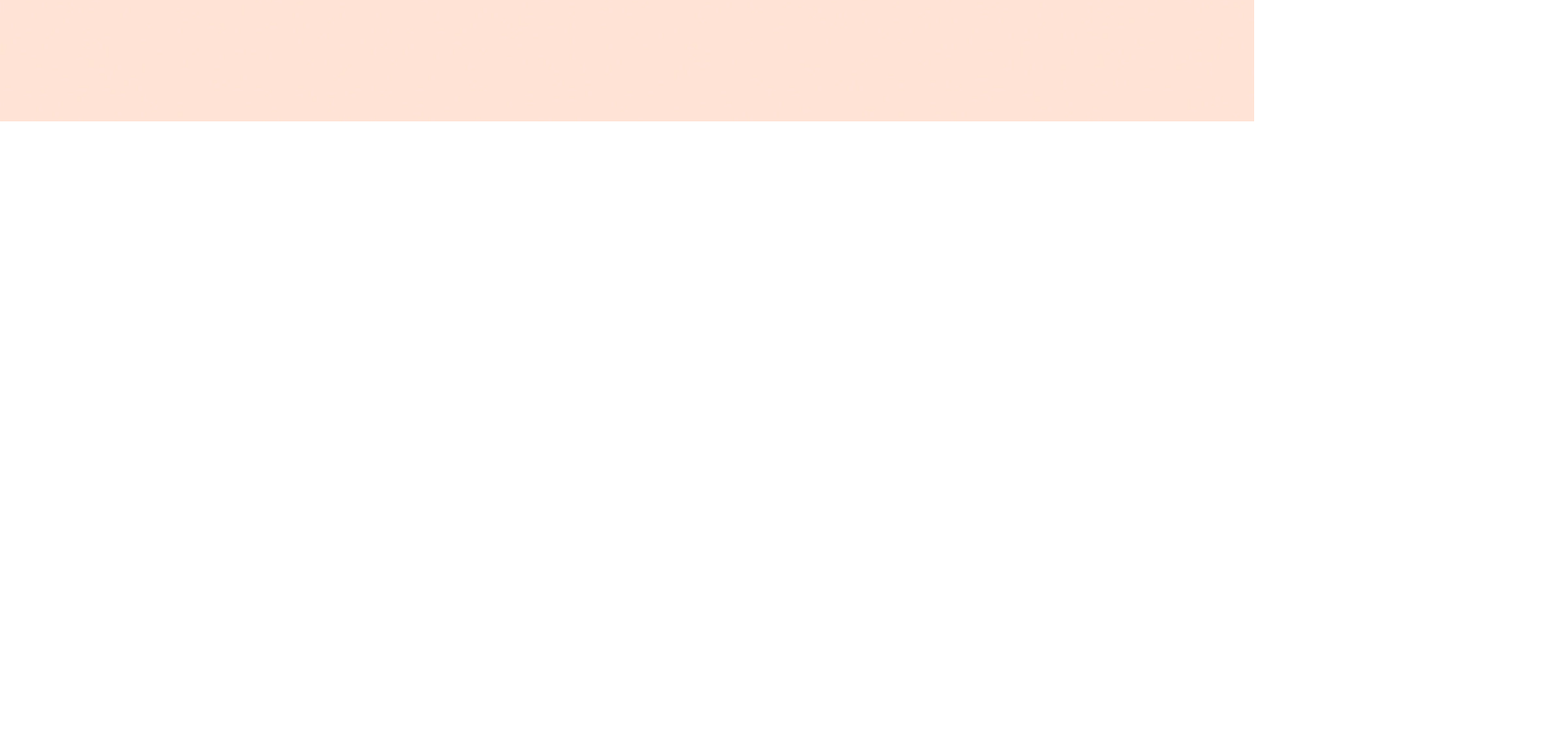
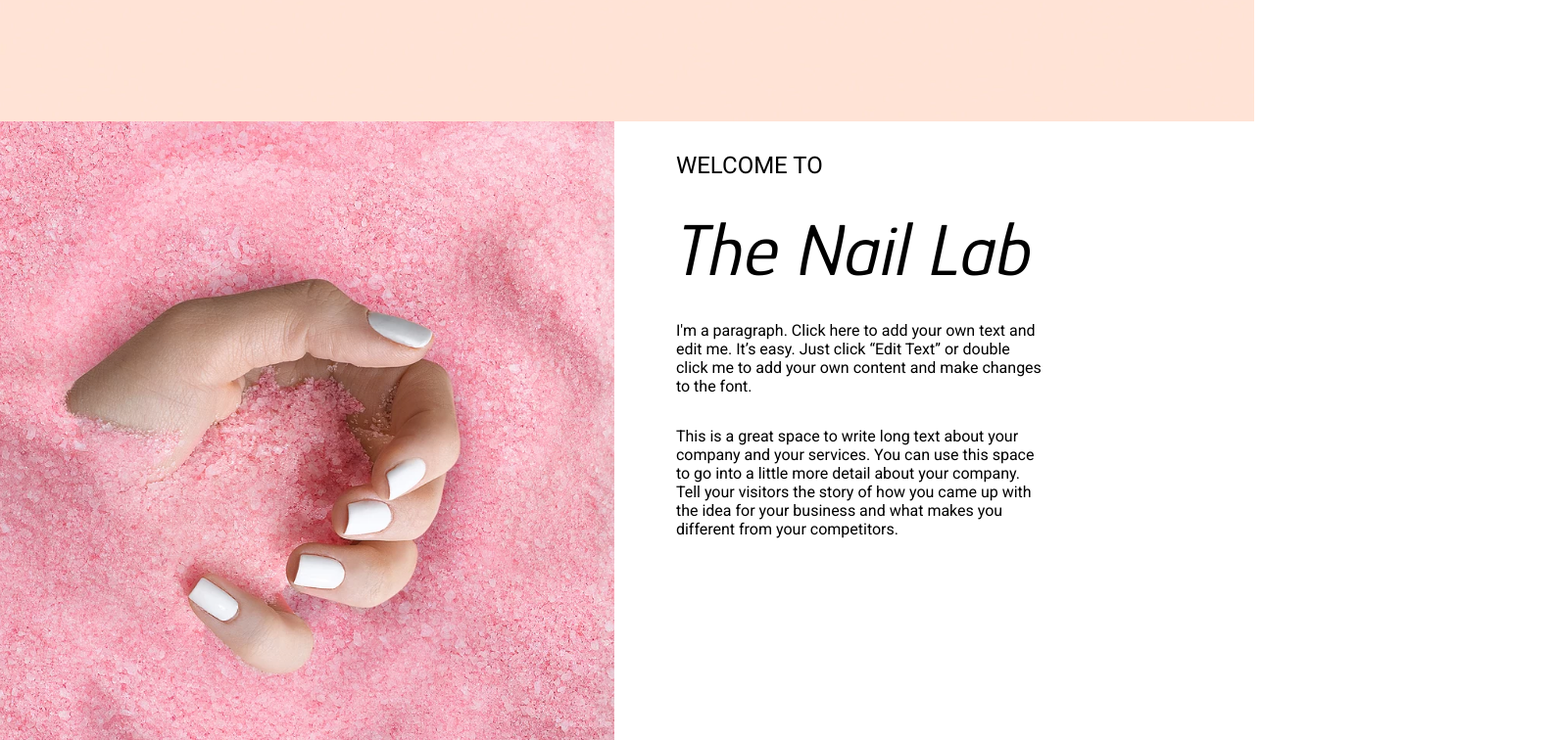
Before and after one commit to YoWuzzup/The-Nail-Lab, a Next.js app in the folder frontend/: page / in a window 1280 px wide. Shown: the part 560-1316 px from the top of the page at 98% size, 1586 px wide, since content can reach past the window. Before the commit the page ends 800 px from the top, so only its background shows below. Built offline with nearby package versions, Linux system fonts and the light colour scheme.

Commit message:
half-done 2d block lol

```diff
--- a/frontend/components/Home/MainPicture.jsx
+++ b/frontend/components/Home/MainPicture.jsx
@@ -1,4 +1,3 @@
-import React from "react";
 import { mainPicture } from "../../images";
 import { AllHeaders } from "..";
 
@@ -12,6 +11,7 @@ export default function MainPicture() {
         backgroundPosition: "center",
         backgroundSize: "cover",
         backgroundRepeat: "no-repeat",
+        backgroundAttachment: "fixed",
       }}
       className={`mainPictureDiv`}
     >
--- /dev/null
+++ b/frontend/components/Home/WelcomeBlock.jsx
@@ -0,0 +1,38 @@
+import { useStyles } from "./welcomeBlock";
+import { mainHand, mainMarshmellow } from "../../images/index";
+
+export default function WelcomeBlock() {
+  const classes = useStyles();
+
+  return (
+    <div className={classes.root}>
+      <div
+        className={classes.handImage_container}
+        style={{ backgroundImage: `url(${mainHand.src})` }}
+      />
+
+      <div className={classes.info}>
+        <div className={`${classes.welcome} ${classes.info_common}`}>
+          WELCOME TO
+        </div>
+        <h2 className={`${classes.header} ${classes.info_common} italic`}>
+          The Nail Lab
+        </h2>
+        <p className={`${classes.para} ${classes.info_common}`}>
+          I'm a paragraph. Click here to add your own text and edit me. It’s
+          easy. Just click “Edit Text” or double click me to add your own
+          content and make changes to the font.
+        </p>
+        <p className={`${classes.para} ${classes.info_common}`}>
+          This is a great space to write long text about your company and your
+          services. You can use this space to go into a little more detail about
+          your company. Tell your visitors the story of how you came up with the
+          idea for your business and what makes you different from your
+          competitors.
+        </p>
+      </div>
+
+      <img alt="marshmellow" src={`${mainMarshmellow.src}`} />
+    </div>
+  );
+}
--- /dev/null
+++ b/frontend/components/Home/welcomeBlock.js
@@ -0,0 +1,46 @@
+import { makeStyles } from "@material-ui/core/styles";
+
+export const useStyles = makeStyles((theme) => ({
+  root: {
+    width: "100%",
+    height: "100vh",
+    display: "flex",
+    flexFlow: "row wrap",
+    justifyContent: "flex-start",
+    alignItems: "flex-start",
+  },
+  //   first image
+  handImage_container: {
+    flexBasis: "49%",
+    height: "90%",
+    backgroundRepeat: "no-repeat",
+    backgroundSize: "cover",
+    backgroundPositionX: "right",
+    margin: "0 0 20px",
+  },
+  //   info block
+  info: {
+    flexBasis: "49%",
+    display: "flex",
+    flexFlow: "column",
+    backgroundColor: "#fff",
+  },
+  info_common: {
+    width: "60%",
+    textAlign: "left",
+    margin: "0 0 30px 10%",
+  },
+  welcome: {
+    fontSize: "24px",
+    textTransform: "uppercase",
+    marginTop: "5%",
+  },
+  header: {
+    fontSize: "76px",
+    fontWeight: "400",
+  },
+  para: {
+    fontSize: "16px",
+    marginBottom: "5%",
+  },
+}));
--- a/frontend/components/common/AllHeaders.jsx
+++ b/frontend/components/common/AllHeaders.jsx
@@ -1,4 +1,3 @@
-import React from "react";
 import { makeStyles } from "@material-ui/core/styles";
 
 export const useStyles = makeStyles((theme) => ({
--- a/frontend/components/index.js
+++ b/frontend/components/index.js
@@ -1,4 +1,5 @@
 export { default as MainPicture } from './Home/MainPicture.jsx'
+export { default as WelcomeBlock } from './Home/WelcomeBlock.jsx'
 
 
 
--- a/frontend/images/index.js
+++ b/frontend/images/index.js
@@ -1 +1,3 @@
 export { default as mainPicture } from './Home/mainpicture.webp'
+export { default as mainHand } from './Home/hand.webp'
+export { default as mainMarshmellow } from './Home/marshmellow.webp'
--- a/frontend/pages/index.js
+++ b/frontend/pages/index.js
@@ -1,5 +1,5 @@
 import Head from "next/head";
-import { MainPicture } from "../components";
+import { MainPicture, WelcomeBlock } from "../components";
 
 export default function Home() {
   return (
@@ -11,6 +11,7 @@ export default function Home() {
       </Head>
 
       <MainPicture />
+      <WelcomeBlock />
     </>
   );
 }
```
Also changed, not shown: frontend/images/Home/hand.webp (added), frontend/images/Home/marshmellow.webp (added).
